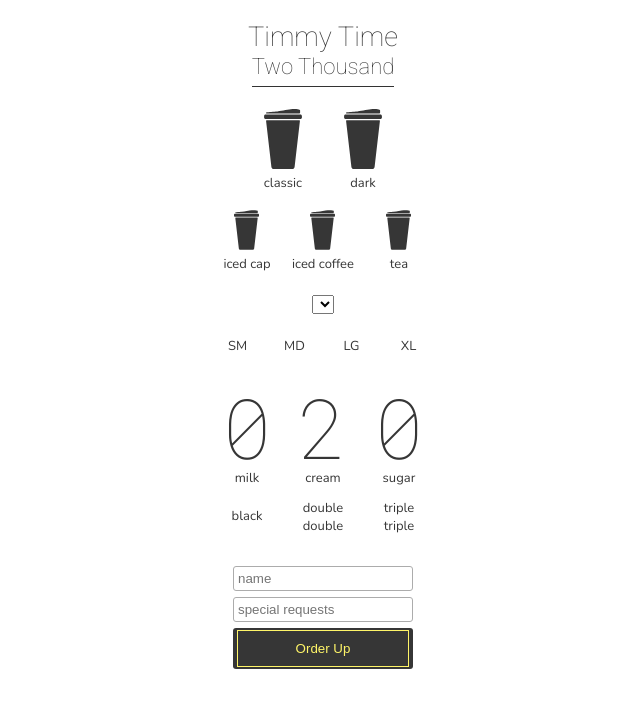
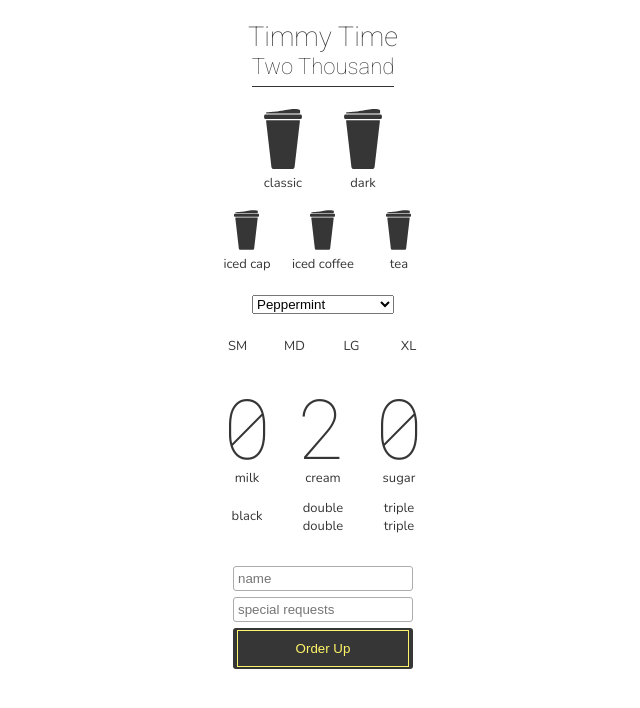
Before and after one commit to zorodude/office-coffee, an Angular app: page / in a window 1280 px wide. Shown: the top 708 px of the page, without its empty margins (317-957 px from the left). Built offline with nearby package versions, Linux system fonts and the light colour scheme.

Commit message:
fix tea option list

```diff
--- a/src/app/tea-options/tea-options.component.ts
+++ b/src/app/tea-options/tea-options.component.ts
@@ -4,13 +4,8 @@ import { Component, OnInit } from '@angular/core';
   selector: '.tea-options',
   templateUrl: './tea-options.component.html',
 })
-export class TeaOptionsComponent implements OnInit {
+export class TeaOptionsComponent {
 
-  teas : ['Peppermint','Green Tea','Earl Grey','English Breakfast','Orange Pekoe','Honey Lemon','Apple Cinnamon','Chamomile','Chai Tea','Steeped (loose leaf)']
-
-  constructor() { }
-
-  ngOnInit() {
-  }
+  teas = ['Peppermint','Green Tea','Earl Grey','English Breakfast','Orange Pekoe','Honey Lemon','Apple Cinnamon','Chamomile','Chai Tea','Steeped (loose leaf)'];
 
 }
```
